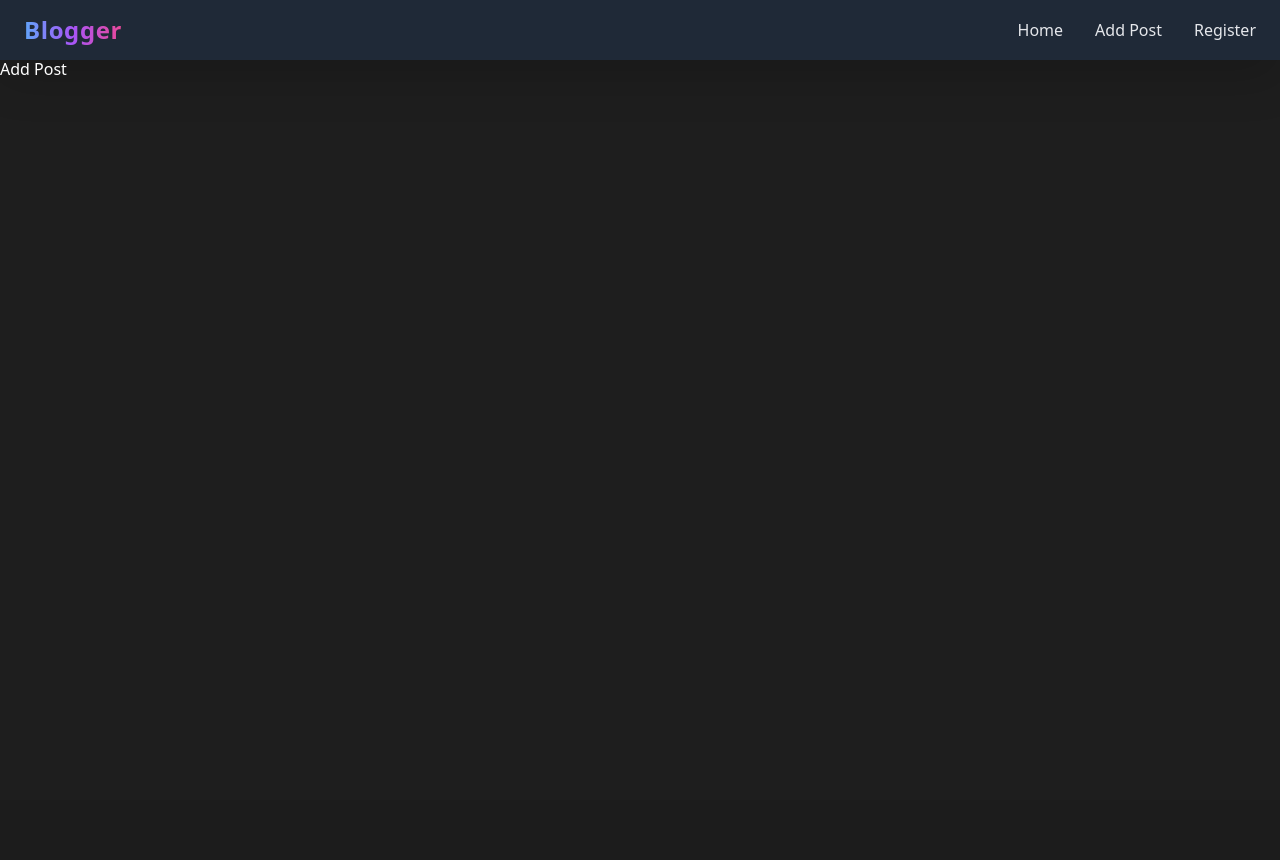
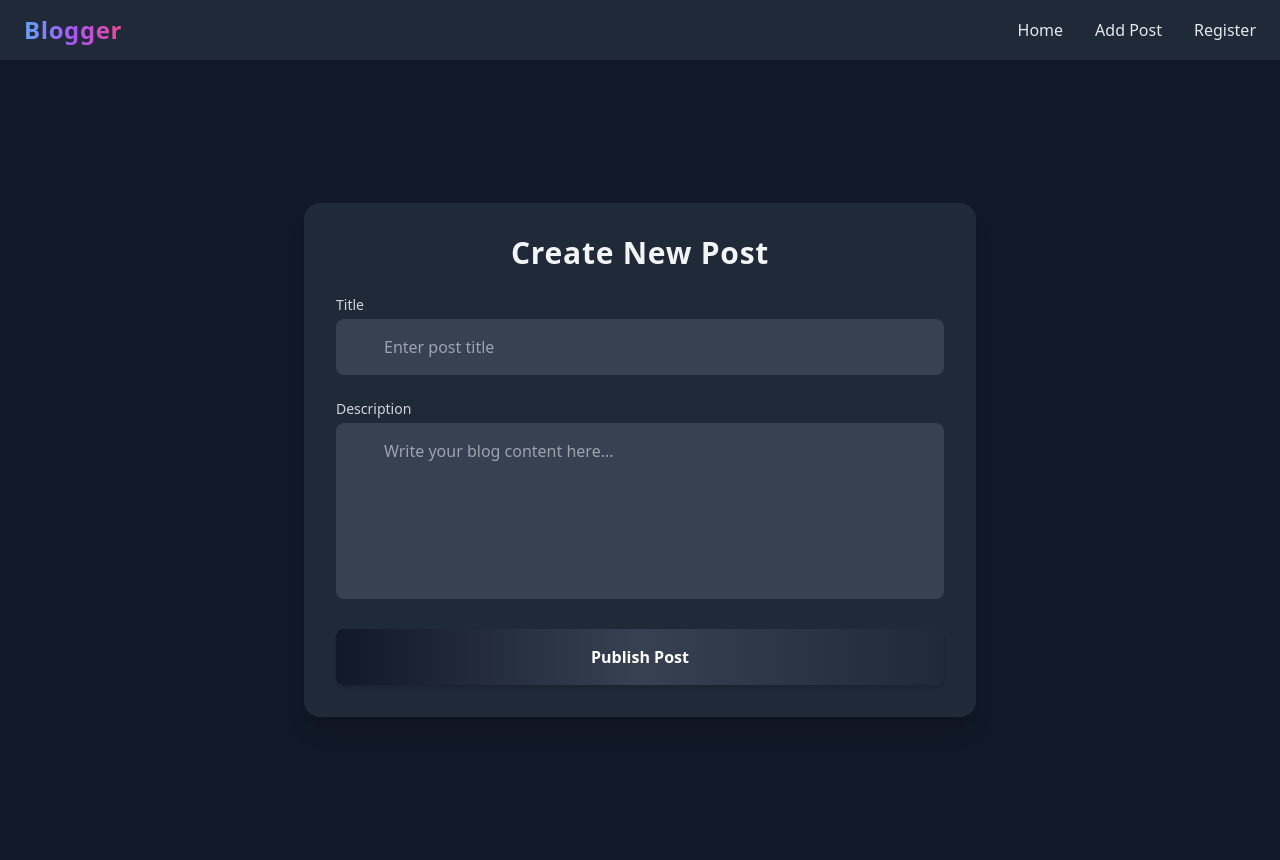
Before and after one commit to harshalpatil2809/Blog-Website, a Flask app: page /post in a window 1280 px wide. Before the commit the page ends 75 px from the top, so only its background shows below. Run offline with Flask 3, Linux system fonts and the light colour scheme; some libraries are stand-ins or nearby versions.

Commit message:
added post & index

```diff
--- a/app.py
+++ b/app.py
@@ -43,7 +43,24 @@ class LoginForm(FlaskForm):
 
 @app.route("/")
 def home():
-    return render_template("index.html")
+    posts = [
+        {
+            "username": "Harshal",
+            "title": "Getting Started with Flask",
+            "description": "Flask is a lightweight WSGI web application framework. It is designed to make getting started quick and easy..."
+        },
+        {
+            "username": "Amit",
+            "title": "Introduction to Python",
+            "description": "Python is one of the most popular programming languages. It is simple, versatile, and widely used in web development, data science..."
+        },
+        {
+            "username": "Sneha",
+            "title": "Mastering TailwindCSS",
+            "description": "TailwindCSS is a utility-first CSS framework that provides low-level utility classes. You can build modern and responsive designs..."
+        }
+    ]
+    return render_template("index.html", posts=posts)
 
 
 @app.route("/post")
--- a/templates/post.html
+++ b/templates/post.html
@@ -1,9 +1,46 @@
 {% extends 'base.html' %}
 
-{% block title %} <title>add-post</title> {% endblock %}
+{% block title %}
+<title>Add Post</title>
+{% endblock %}
 
 {% block content %}
 
-    <h1>Add Post</h1>
+<div class="min-h-screen flex items-center justify-center bg-gray-900 px-4">
+    <div class="w-full max-w-2xl bg-gray-800 rounded-2xl shadow-xl p-8">
+        <h2 class="text-3xl font-bold text-gray-100 mb-6 text-center tracking-wide">Create New Post</h2>
+
+        <form action="/post" method="post" class="space-y-6">
+
+            <!-- Title -->
+            <div>
+                <label for="title" class="block text-gray-300 mb-1 text-sm font-medium">Title</label>
+                <input type="text" name="title" id="title"
+                       class="w-full px-5 py-3 rounded-lg bg-gray-700 text-gray-100 placeholder-gray-400
+                              focus:outline-none focus:ring-2 focus:ring-blue-500 focus:ring-offset-1"
+                       placeholder="Enter post title" required>
+            </div>
+
+            <!-- Description -->
+            <div>
+                <label for="description" class="block text-gray-300 mb-1 text-sm font-medium">Description</label>
+                <textarea name="description" id="description" rows="6"
+                          class="w-full px-5 py-3 rounded-lg bg-gray-700 text-gray-100 placeholder-gray-400
+                                 focus:outline-none focus:ring-2 focus:ring-blue-500 focus:ring-offset-1 resize-none"
+                          placeholder="Write your blog content here..." required></textarea>
+            </div>
+
+            <!-- Submit -->
+            <div>
+                <button type="submit"
+                        class="w-full py-3 bg-gradient-to-r from-gray-900 via-gray-700 to-gray-800
+                               text-white font-bold rounded-lg shadow-md hover:from-gray-800 hover:to-gray-900
+                               transition duration-300">
+                    Publish Post
+                </button>
+            </div>
+        </form>
+    </div>
+</div>
 
 {% endblock %}
```
Also changed, not shown: templates/index.html (+35 -3 lines).
